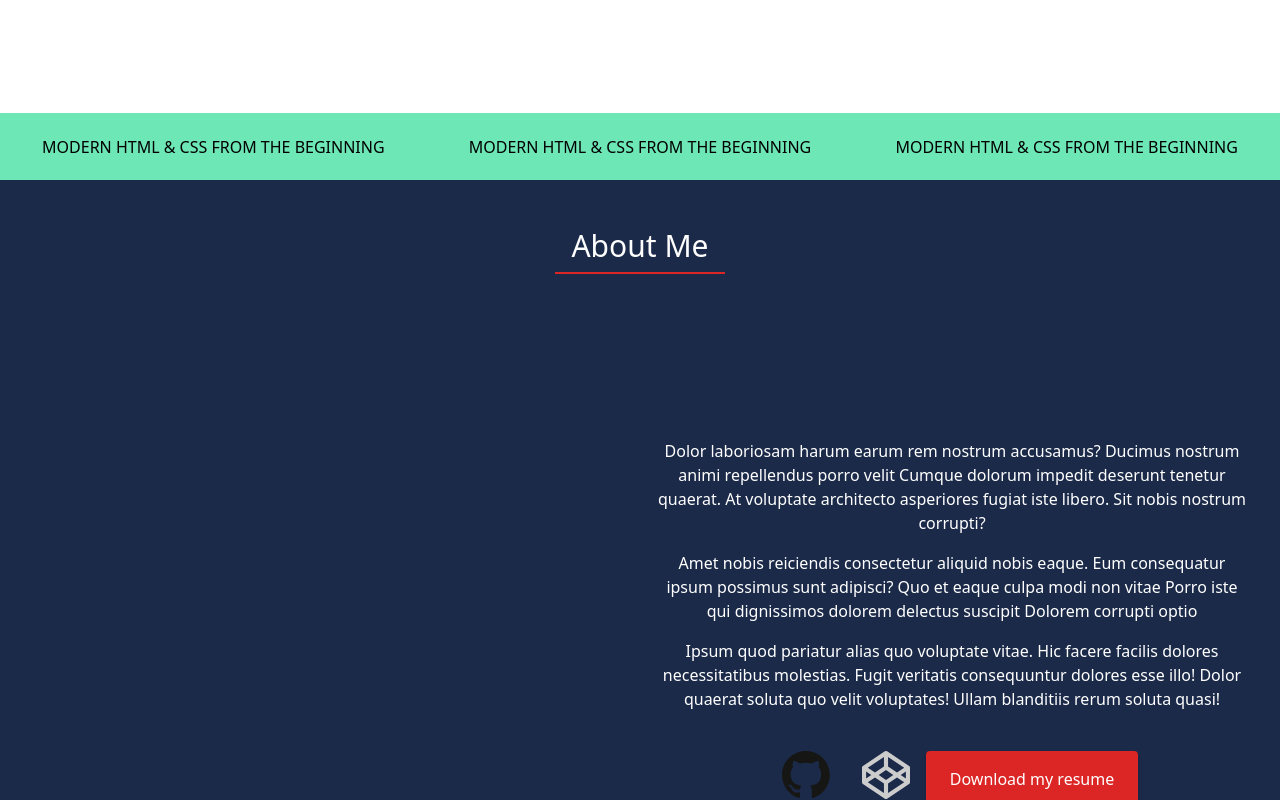
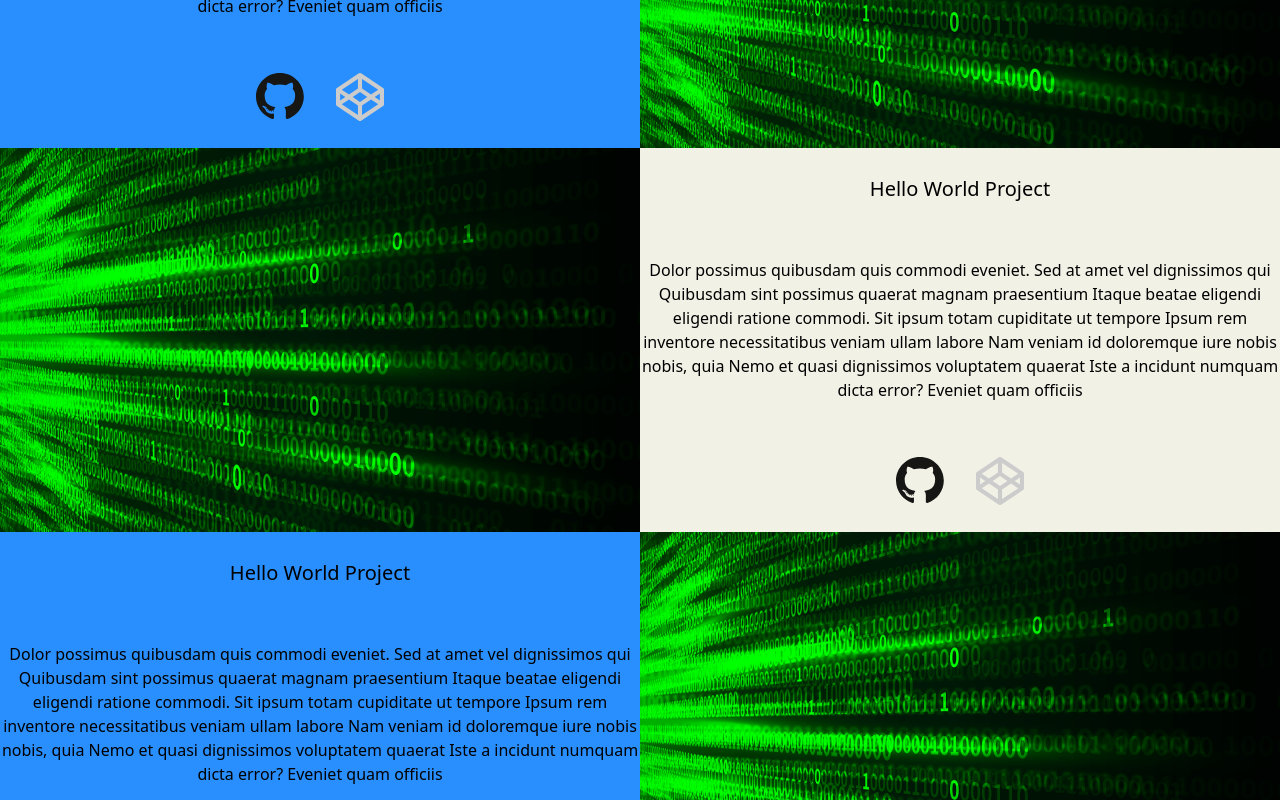
Before and after one commit to Andresser17/andresser17.github.io, a React (Create React App) app: page / in a window 1280 px wide. Shown: the part 1420-2220 px from the top of the page. Built offline with nearby package versions, Linux system fonts and the light colour scheme.

Commit message:
Modified Work section and rename to Projects

```diff
--- a/craco.config.js
+++ /dev/null
@@ -1,7 +0,0 @@
-module.exports = {
-	style: {
-		postcss: {
-			plugins: [require("tailwindcss"), require("autoprefixer")],
-		},
-	},
-};
--- /dev/null
+++ b/postcss.config.js
@@ -0,0 +1,6 @@
+module.exports = {
+  plugins: {
+    tailwindcss: {},
+    autoprefixer: {},
+  },
+}
--- a/src/components/Buttons.js
+++ b/src/components/Buttons.js
@@ -1,6 +1,6 @@
 function Buttons(props) {
   return (
-    <a href={props.href} className="block px-6 py-4 bg-red-600 rounded shadow-md">
+    <a href={props.href} className="block px-6 py-4 rounded shadow-md bg-fourth">
       {props.text}
     </a>
   );
--- a/src/components/Header.js
+++ b/src/components/Header.js
@@ -29,7 +29,7 @@ function Header() {
     <header id="home">
       <div
         id="top-panel"
-        className="absolute flex items-center justify-between w-full h-20 px-4 text-white bg-black border-b border-blue-600 bg-opacity-30"
+        className="absolute flex items-center justify-between w-full h-20 px-4 text-white bg-black border-b border-fourth bg-opacity-30"
       >
         <div className="logo">
           <h1 className="text-2xl text-center">Alejandro Serrano</h1>
@@ -51,7 +51,7 @@ function Header() {
             </span>
           </div>
           <div className="mr-4">
-            <Buttons href="#" text="Works" />
+            <Buttons href="#" text="Works"/>
           </div>
           <div className="mr-4">
             <Buttons href="#" text="Contact me" />
--- /dev/null
+++ b/src/components/Icons.js
@@ -0,0 +1,9 @@
+function Icons(props) {
+  return (
+    <a href={props.href} className="block w-12 h-12 mx-4">
+      <img src={props.src} className="max-w-full max-h-full" />
+    </a>
+  );
+}
+
+export default Icons;
--- a/src/components/SectionTitle.js
+++ b/src/components/SectionTitle.js
@@ -1,6 +1,8 @@
 function SectionTitle(props) {
   return (
-    <h2 className="px-4 pb-2 text-3xl text-center border-b-2 border-red-600">{props.text}</h2>
+    <h2 className="px-4 pb-2 text-3xl text-center border-b-2 border-fourth">
+      {props.text}
+    </h2>
   );
 }
 
--- a/src/pages/About.js
+++ b/src/pages/About.js
@@ -1,19 +1,12 @@
 // Components
 import Buttons from "../components/Buttons";
 import SectionTitle from "../components/SectionTitle";
+import Icons from "../components/Icons";
 // Icons
 import githubIcon from "../icons/github-icon-1.svg";
 import codepenIcon from "../icons/codepen-icon.svg";
 // Images
 // import authorPic from "./cara-y-cecula.jpg";
-
-function Icons(props) {
-  return (
-    <a href={props.href} className="block w-12 h-12 mx-4">
-      <img src={props.src} className="max-w-full max-h-full" />
-    </a>
-  );
-}
 
 function About() {
   return (
--- a/src/pages/Work.js
+++ b/src/pages/Work.js
@@ -2,7 +2,7 @@
 import githubIcon from "../icons/github-icon-1.svg";
 import codepenIcon from "../icons/codepen-icon.svg";
 // Images
-// import slide from "./site-video.jpg";
+import sampleImage from "../images/sample-image.png";
 
 function ExtendedCard(props) {
   return (
@@ -24,12 +24,30 @@ function ExtendedCard(props) {
 
 function Card(props) {
   return (
-    <article className="w-full h-full">
-      <div className="w-full h-3/4">
-        {/* <img src={slide} className="w-full h-full" /> */}
+    <article className="flex w-full bg-third h-96 even:flex-row-reverse even:bg-second">
+      <div className="w-2/4">
+        <img src={sampleImage} className="w-full h-full" />
       </div>
-      <div className="flex items-center justify-center w-full bg-green-300 h-1/4">
-        <span>{props.text}</span>
+      <div className="flex flex-col justify-around w-2/4">
+        <h2 className="text-xl text-center">Hello World Project</h2>
+        <p className="text-center">
+          Dolor possimus quibusdam quis commodi eveniet. Sed at amet vel
+          dignissimos qui Quibusdam sint possimus quaerat magnam praesentium
+          Itaque beatae eligendi eligendi ratione commodi. Sit ipsum totam
+          cupiditate ut tempore Ipsum rem inventore necessitatibus veniam ullam
+          labore Nam veniam id doloremque iure nobis nobis, quia Nemo et quasi
+          dignissimos voluptatem quaerat Iste a incidunt numquam dicta error?
+          Eveniet quam officiis
+        </p>
+        <div className="flex justify-center">
+          <a href="#32" className="block w-12 h-12 mx-4">
+            <img src={githubIcon} className="max-w-full max-h-full" />
+          </a>
+          {/* change for a heroku icon */}
+          <a href="#32" className="block w-12 h-12 mx-4">
+            <img src={codepenIcon} className="max-w-full max-h-full" />
+          </a>
+        </div>
       </div>
     </article>
   );
@@ -37,7 +55,7 @@ function Card(props) {
 
 function Work() {
   return (
-    <section id="work" className="w-full h-screen grid grid-cols-3">
+    <section id="work" className="w-full">
       <Card text="MODERN HTML & CSS FROM THE BEGINNING" />
       <Card text="MODERN HTML & CSS FROM THE BEGINNING" />
       <Card text="MODERN HTML & CSS FROM THE BEGINNING" />
--- a/tailwind.config.js
+++ b/tailwind.config.js
@@ -1,9 +1,15 @@
 module.exports = {
-  purge: ['./src/**/*.{js,jsx,ts,tsx}', './public/index.html'],
-  darkMode: false, // or 'media' or 'class'
+  content: ['./src/**/*.{js,jsx,ts,tsx}', './public/index.html'],
   theme: {
     extend: {},
     backgroundColor: theme => ({
+      ...theme('colors'),
+      'first': '#1B2A49',
+      'second': '#298FFF',
+      'third': '#F1F1E6',
+      'fourth': '#FCC642',
+    }),
+    borderColor: theme => ({
       ...theme('colors'),
       'first': '#1B2A49',
       'second': '#298FFF',
```
Also changed, not shown: package.json (+11 -12 lines), 2 other files (tests, documents, lock files or other folders).
